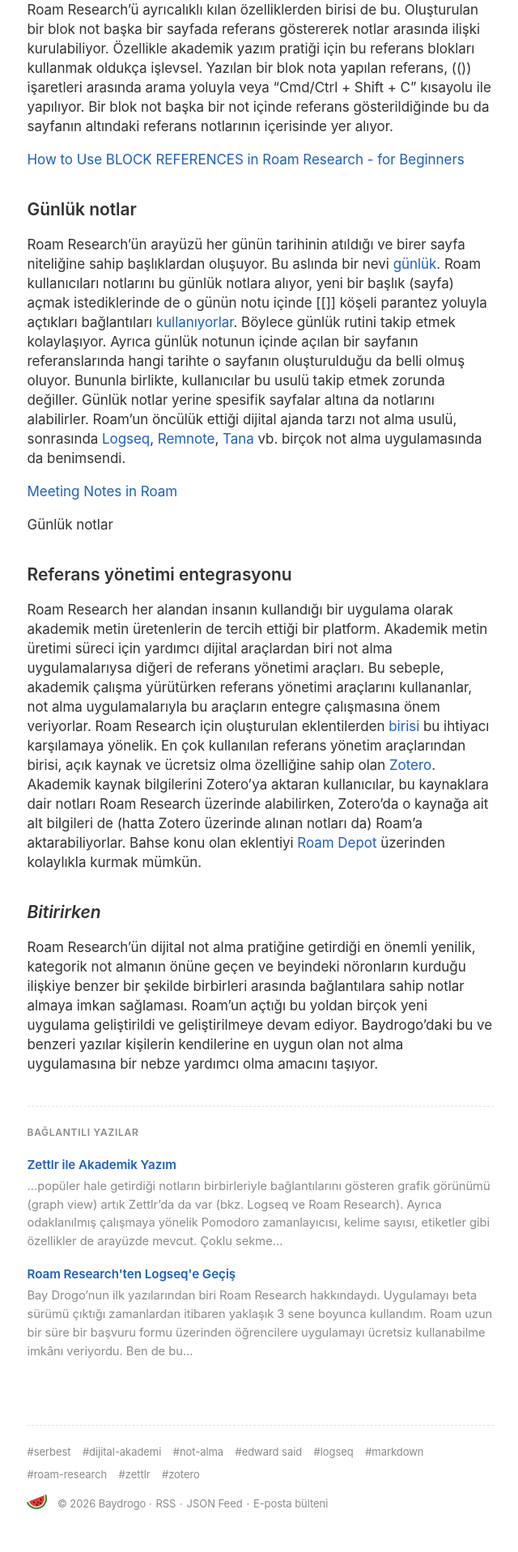
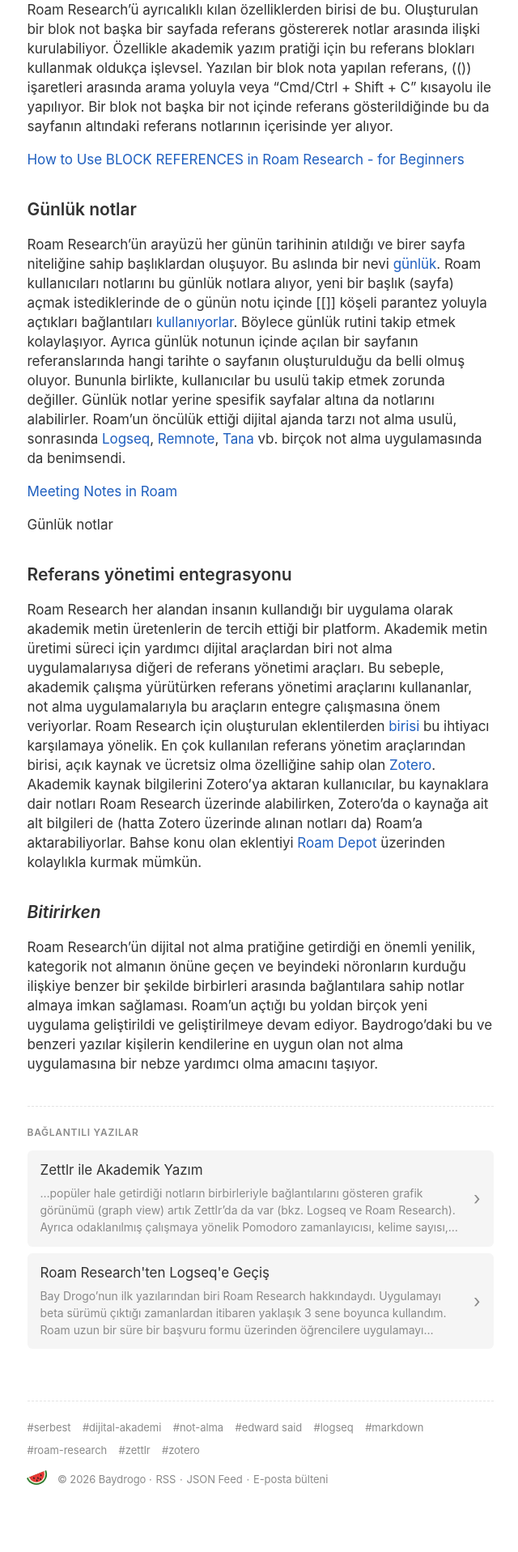
Before and after one commit to baydrogo/baydrogo, a Jekyll site: the page built from _posts/yazilar/2023-06-21-roam-research-yeni-nesil-not-alma-sistemi.md, in a window 1280 px wide. Shown: the part 3457-5374 px from the top of the page at 81% size, without its empty margins (311-951 px from the left). Built offline with Jekyll 4.4.1, drawn with Linux system fonts in a browser that asks for light colours; after the commit the page ends 5344 px from its top, so only the background shows below that.

Commit message:
Deneme (kartlar): Bağlantılı ve Benzer yazılar gri kartlarla
Co-Authored-By: Claude Opus 5.5 <noreply@anthropic.com>

```diff
--- a/_includes/geri-baglantilar.html
+++ b/_includes/geri-baglantilar.html
@@ -2,11 +2,16 @@
 {%- if gb and gb.size > 0 %}
 <section class="geri-baglantilar">
   <h2>Bağlantılı yazılar</h2>
-  <ul>
+  <ul class="kartlar">
     {%- for b in gb %}
     <li>
-      <a href="{{ b.url | relative_url }}">{{ b.baslik }}</a>
-      {%- if b.baglam != "" %}<p>{{ b.baglam }}</p>{% endif %}
+      <a class="kart" href="{{ b.url | relative_url }}">
+        <span class="kart-govde">
+          <span class="kart-baslik">{{ b.baslik }}</span>
+          {%- if b.baglam != "" %}<span class="kart-baglam">{{ b.baglam }}</span>{% endif %}
+        </span>
+        <span class="kart-ok" aria-hidden="true">›</span>
+      </a>
     </li>
     {%- endfor %}
   </ul>
--- a/_includes/ilgili.html
+++ b/_includes/ilgili.html
@@ -8,9 +8,9 @@
 {%- if related.size > 0 %}
 <section class="ilgili">
   <p class="bolum-etiketi">Benzer yazılar</p>
-  <ul class="liste">
+  <ul class="kartlar">
     {%- for p in related limit: 5 %}
-    {% include satir.html girdi=p %}
+    {% include kart.html girdi=p %}
     {%- endfor %}
   </ul>
 </section>
--- a/assets/css/style.scss
+++ b/assets/css/style.scss
@@ -583,3 +583,17 @@ a:hover { text-decoration: underline; }
   .banner { margin-bottom: 1.75rem; }
   .banner img { aspect-ratio: 3 / 1; }
 }
+
+/* Yazı sonu: Bağlantılı / Benzer yazılar da gri kartlarla */
+.geri-baglantilar li, .geri-baglantilar li::before { padding: 0; margin: 0; content: none; }
+.geri-baglantilar .kartlar { margin-top: 0.2rem; }
+.kart-baglam { display: block; margin-top: 0.3rem; font-size: 14px; line-height: 1.5; color: var(--soluk); }
+.ilgili .kartlar { margin-top: 0.2rem; }
+.geri-baglantilar + .ilgili, .tek + .ilgili { margin-top: 0; }
+.ilgili .bolum-etiketi { margin-top: 2.25rem; }
+.geri-baglantilar li > a.kart { font-family: var(--govde); font-size: inherit; font-weight: 400; color: var(--metin); }
+.geri-baglantilar li > a.kart:hover { text-decoration: none; }
+.geri-baglantilar li { margin: 0; }
+.geri-baglantilar h2, .ilgili .bolum-etiketi { margin: 0 0 0.6rem; font-size: 12px; font-weight: 600; letter-spacing: 0.06em; text-transform: uppercase; color: var(--soluk); }
+.ilgili .bolum-etiketi { margin-top: 2.25rem; }
+.kart-baglam { display: -webkit-box; -webkit-box-orient: vertical; -webkit-line-clamp: 3; line-clamp: 3; overflow: hidden; }
```
